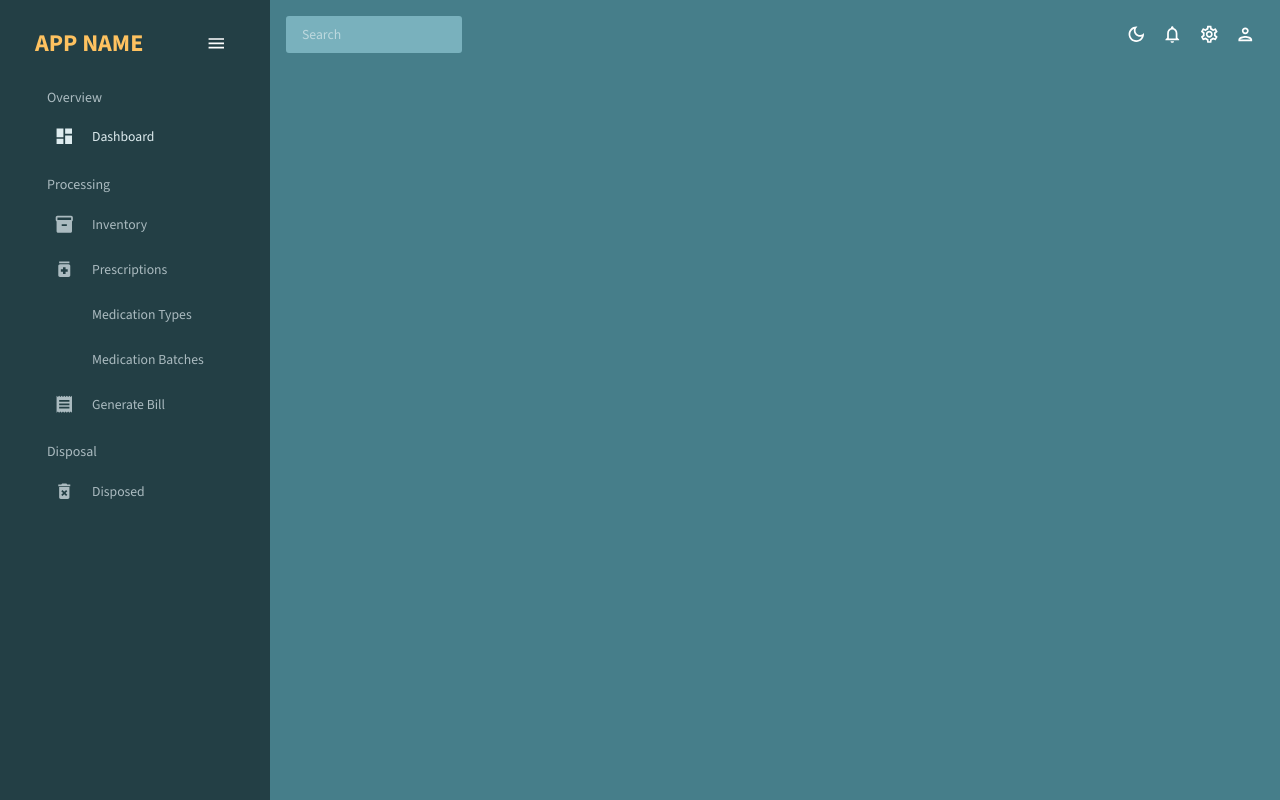
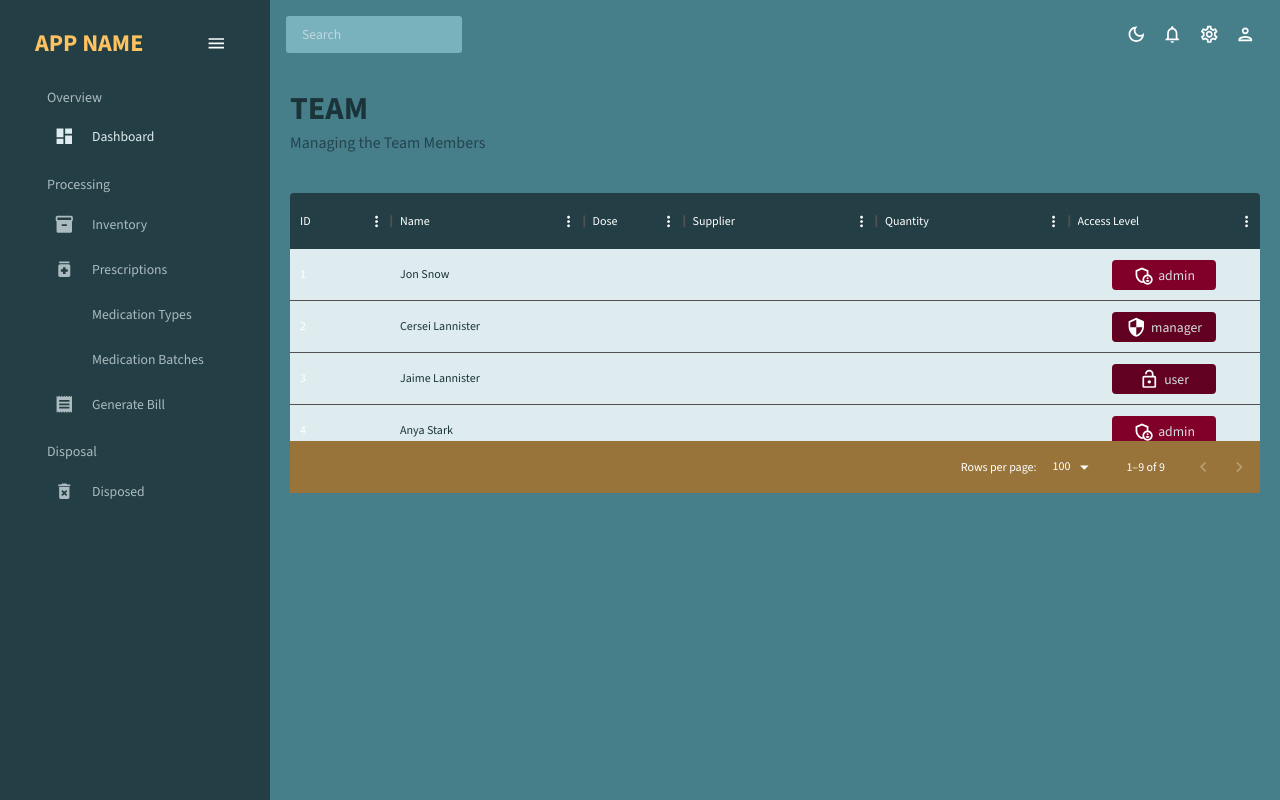
Before and after one commit to LeThiHongMinh/TerraHealers, a React (Create React App) app in the folder client/: page /inventory in a window 1280 px wide. Built offline with nearby package versions, Linux system fonts and the light colour scheme.

Commit message:
save changes

```diff
--- a/client/package.json
+++ b/client/package.json
@@ -7,6 +7,8 @@
     "@emotion/styled": "^11.11.0",
     "@mui/icons-material": "^5.15.6",
     "@mui/material": "^5.15.6",
+    "@mui/system": "^5.15.6",
+    "@mui/x-data-grid": "^6.19.2",
     "@nivo/core": "^0.84.0",
     "@nivo/pie": "^0.84.0",
     "@testing-library/jest-dom": "^5.17.0",
--- a/client/src/App.js
+++ b/client/src/App.js
@@ -4,6 +4,7 @@
 import Topbar from "./scenes/global/Topbar";
 import Dashboard from "./scenes/dashboard";
 import Sidebar from "./scenes/global/Sidebar";
+import Inventory from "./scenes/inventory";
 
 const App = () => {
   const [theme, colorMode] = useMode();
@@ -17,12 +18,12 @@
           <Topbar />
           <Routes>
             <Route path="/" element={<Dashboard />} />
+            <Route path="/inventory" element={<Inventory />} />
           </Routes>
         </main>
       </div>
     </ThemeProvider>
   </ColorModeContext.Provider>
-
   )
 }
 
--- /dev/null
+++ b/client/src/components/Header.jsx
@@ -0,0 +1,24 @@
+import { Typography, Box, useTheme } from "@mui/material";
+import { tokens } from "../theme";
+
+const Header = ({ title, subtitle }) => {
+  const theme = useTheme();
+  const colors = tokens(theme.palette.mode);
+  return (
+    <Box mb="30px">
+      <Typography
+        variant="h2"
+        color={colors.grey[700]}
+        fontWeight="bold"
+        sx={{ m: "0 0 5px 0" }}
+      >
+        {title}
+      </Typography>
+      <Typography variant="h5" color={colors.grey[600]}>
+        {subtitle}
+      </Typography>
+    </Box>
+  );
+};
+
+export default Header;
--- /dev/null
+++ b/client/src/scenes/inventory/index.jsx
@@ -0,0 +1,110 @@
+import * as React from "react";
+import { Box, Typography, useTheme } from "@mui/material";
+import { DataGrid } from "@mui/x-data-grid";
+import { tokens } from "../../theme";
+import { mockDataTeam } from "../../data/mockData";
+import AdminPanelSettingsOutlinedIcon from "@mui/icons-material/AdminPanelSettingsOutlined";
+import LockOpenOutlinedIcon from "@mui/icons-material/LockOpenOutlined";
+import SecurityOutlinedIcon from "@mui/icons-material/SecurityOutlined";
+import Header from "../../components/Header";
+
+export default function App() {
+  const theme = useTheme();
+  const colors = tokens(theme.palette.mode);
+
+  const columns = [
+    { field: "id", headerName: "ID" },
+    {
+      field: "name",
+      headerName: "Name",
+      flex: 1,
+      cellClassName: "name-column--cell",
+    },
+    {
+      field: "dose",
+      headerName: "Dose",
+      type: "number",
+      headerAlign: "left",
+      align: "left",
+    },
+    {
+      field: "supplier",
+      headerName: "Supplier",
+      flex: 1,
+    },
+    {
+      field: "quantity",
+      headerName: "Quantity",
+      flex: 1,
+    },
+    {
+      field: "accessLevel",
+      headerName: "Access Level",
+      flex: 1,
+      renderCell: ({ row: { access } }) => {
+        return (
+          <Box
+            width="60%"
+            m="0 auto"
+            p="5px"
+            display="flex"
+            justifyContent="center"
+            backgroundColor={
+              access === "admin"
+                ? colors.greenAccent[600]
+                : access === "manager"
+                ? colors.greenAccent[700]
+                : colors.greenAccent[700]
+            }
+            borderRadius="4px"
+          >
+            {access === "admin" && <AdminPanelSettingsOutlinedIcon />}
+            {access === "manager" && <SecurityOutlinedIcon />}
+            {access === "user" && <LockOpenOutlinedIcon />}
+            <Typography color={colors.grey[100]} sx={{ ml: "5px" }}>
+              {access}
+            </Typography>
+          </Box>
+        );
+      },
+    },
+  ];
+  return (
+    <Box m="20px">
+      <Header title="TEAM" subtitle="Managing the Team Members" />
+      <Box
+        m="40px 0 0 0"
+        height="75vh"
+        sx={{
+          "& .MuiDataGrid-root": {
+            border: "none",
+          },
+          "& .MuiDataGrid-cell": {
+            borderBottom: "none",
+          },
+          "& .name-column--cell": {
+            color: colors.grey[700],
+          },
+          "& .MuiDataGrid-columnHeaders": {
+            backgroundColor: colors.primary[800],
+            borderBottom: "none",
+          },
+          "& .MuiDataGrid-virtualScroller": {
+            backgroundColor: colors.primary[100],
+          },
+          "& .MuiDataGrid-footerContainer": {
+            borderTop: "none",
+            backgroundColor: colors.blueAccent[700],
+          },
+          "& .MuiCheckbox-root": {
+            color: `${colors.greenAccent[200]} !important`,
+          },
+        }}
+      >
+        <div style={{ height: 300, width: "100%" }}>
+          <DataGrid rows={mockDataTeam} columns={columns} />
+        </div>
+      </Box>
+    </Box>
+  );
+}
```
Also changed, not shown: package.json (added, +7 -0 lines).
